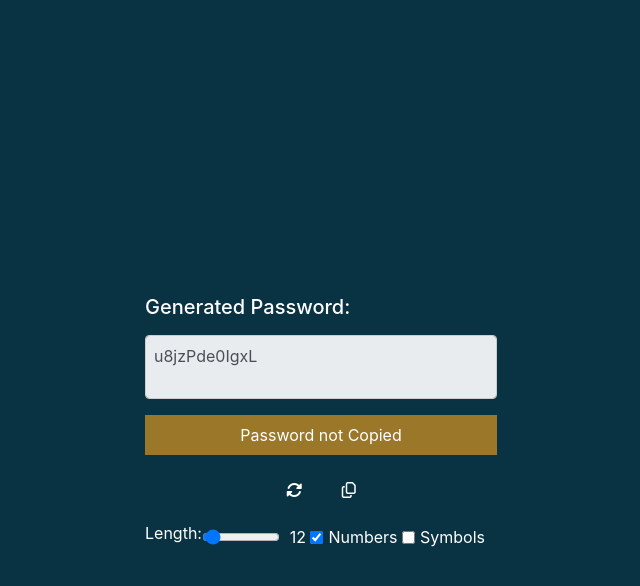
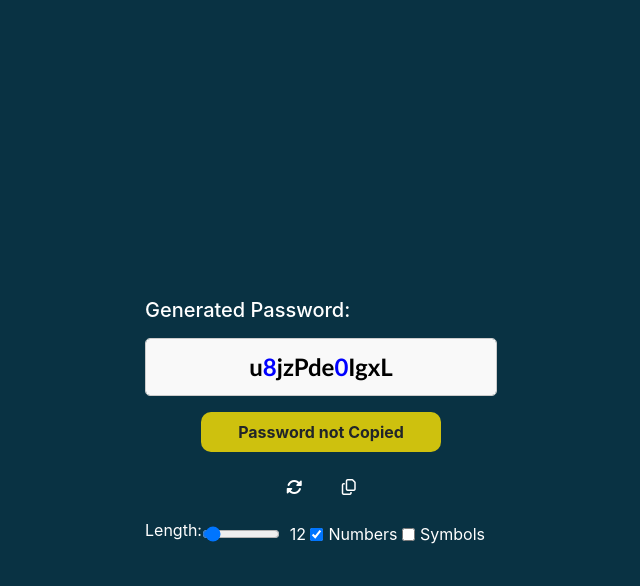
Before and after one commit to RvidalSt4rtend/Password-Generator, a Django app: page / in a window 1280 px wide. Shown: the top 586 px of the page, without its empty margins (319-959 px from the left). Run offline with Django 5.2, Linux system fonts and the light colour scheme; some libraries are stand-ins or nearby versions.

Commit message:
update v2

```diff
--- a/generator/static/css/index.css
+++ b/generator/static/css/index.css
@@ -4,20 +4,44 @@
 }
 
 #password-display {
+    height: auto;
+    padding: 10px;
     border: 1px solid #ccc;
-    padding: 8px;
-    resize: none;
+    border-radius: 5px;
+    background-color: #f9f9f9;
+    font-family: 'Gill Sans';
+    font-size: 24px;
+    line-height: 1.5;
+    transition: height 1s ease;
+    text-align: center;
+    font-weight: bold;
+    color: black;
+    overflow: auto;
+    white-space: pre-wrap;
+    word-wrap: break-word;
 }
+
+.form-control .numbers {
+    color: blue;
+}
+
+.form-control .symbol {
+    color: rgb(153, 10, 10);
+}
+
 
 h1 {
     color: white;
     font-size: 20px;
 }
+
 .letra{
     color: white;
     display: inline-block; /* Asegura que el span sea visible */
     margin-left: 10px;
 }
+
+
 
 .btn-primary {
     border: none;
@@ -25,6 +49,10 @@ h1 {
 
 .copy-message {
     transition: background-color 0.5s;
+    padding: 5px;
+    width: 15rem;
+    margin: 0 auto;
+    border-radius: 10px;
 }
 
 .copy-message.copied {
@@ -32,5 +60,6 @@ h1 {
 }
 
 .bg-yellow {
-    background-color: #9b772a;
+    background-color: #cec10e;
+    size: 20px;
 }
--- a/generator/static/js/password_generator.js
+++ b/generator/static/js/password_generator.js
@@ -6,16 +6,41 @@ function generatePassword() {
     fetch(`/generate-password?length=${length}&numbers=${includeNumbers ? 'on' : 'off'}&special=${includeSpecial ? 'on' : 'off'}`)
         .then(response => response.json())
         .then(data => {
-            document.getElementById('password-display').textContent = data.password;
-            document.getElementById('copy-message').textContent = 'Password not Copied'; // Restaurar el mensaje
-            document.getElementById('copy-message-container').classList.remove('copied'); // Eliminar la clase 'copied'
+            // Obtener la contraseña generada
+            const password = data.password;
+
+            // Resaltar los números en azul y los símbolos en rojo
+            let highlightedPassword = '';
+            for (let i = 0; i < password.length; i++) {
+                const char = password[i];
+                if (/\d/.test(char)) {
+                    highlightedPassword += `<span class="numbers">${char}</span>`;
+                } else if (/[^\w\s]/.test(char)) {
+                    highlightedPassword += `<span class="symbol">${char}</span>`;
+                } else {
+                    highlightedPassword += char;
+                }
+            }
+
+            // Mostrar la contraseña resaltada en el div
+            document.getElementById('password-display').innerHTML = highlightedPassword;
+            // Restaurar el mensaje
+            document.getElementById('copy-message').textContent = 'Password not Copied';
+            document.getElementById('copy-message-container').classList.remove('copied');
         });
+}
 
+
+
+
+// Agregar el evento 'click' al botón de generación de contraseña
 document.getElementById('generate-button').addEventListener('click', generatePassword);
+
+// Agregar el evento 'input' al campo de longitud de contraseña
 document.getElementById('length').addEventListener('input', (event) => {
     document.getElementById('length-value').textContent = event.target.value;
 });
-}
+
 
 
 window.addEventListener('load', () => {
@@ -24,7 +49,7 @@ window.addEventListener('load', () => {
 });
 
 document.getElementById('copy-button').addEventListener('click', () => {
-    const password = document.getElementById('password-display').value;
+    const password = document.getElementById('password-display').textContent;
     navigator.clipboard.writeText(password)
         .then(() => {
             document.getElementById('copy-message').textContent = 'Password Copied';
@@ -34,14 +59,3 @@ document.getElementById('copy-button').addEventListener('click', () => {
             console.error('Error al copiar la contraseña: ', error);
         });
 });
-
-
-// Función para ajustar dinámicamente la altura del div
-function ajustarAlturaDiv() {
-    const div = document.getElementById('password-display');
-    div.style.height = 'auto'; // Restablecer la altura a 'auto' para recalcular
-    div.style.height = div.scrollHeight + 'px'; // Ajustar la altura al scrollHeight
-}
-
-// Llamar a la función para ajustar la altura inicialmente
-ajustarAlturaDiv();
--- a/generator/templates/index.html
+++ b/generator/templates/index.html
@@ -6,14 +6,15 @@
 <div class="container mt-5">
     <div class="p-4" style="max-width: 400px; margin: 0 auto;">
         <h1 class="text-left mb-3 text-white">Generated Password:</h1>
-        <textarea id="password-display" class="form-control mb-3" rows="2" readonly></textarea>
+        <div id="password-display" class="form-control mb-3" ></div>
+
 
         <div class="text-center">
-            <div id="copy-message-container" class="copy-message bg-yellow rounded-md p-2 inline-block ">
-                <p id="copy-message" class="text-white m-0 ">Password not Copied</p>
+            <div id="copy-message-container" class="copy-message bg-yellow p-2">
+                <p id="copy-message" class="text-black font-weight-bold m-0">Password not Copied</p>
             </div>
         </div>
-        <div class="text-center mb-2"> <!-- Div para centrar los botones -->
+        <div class="text-center mb-2">
             <button id="generate-button" class="btn mt-3">
                 <i class="fas fa-rotate text-white"></i>
             </button>
@@ -23,11 +24,10 @@
             </button>
         </div>
 
-        <div class="form-check form-check-inline mt-1 text-center"> <!-- Div para centrar los elementos del formulario -->
+        <div class="form-check form-check-inline mt-1 text-center">
             <label for="length" class="text-white">Length: </label>
             <input type="range" id="length" class="form-control-range" min="8" max="100" value="12">
             <span id="length-value" class="letra">12</span>
-
             &nbsp;
             <input type="checkbox" id="include-numbers" class="form-check-input" checked>
             <label class="form-check-label text-white" for="include-numbers">Numbers</label>
--- a/generator/views.py
+++ b/generator/views.py
@@ -18,4 +18,5 @@ def generate_password(request):
         characters += string.punctuation
 
     password = ''.join(random.choice(characters) for _ in range(length))
+    print(password)
     return JsonResponse({'password': password})
```
